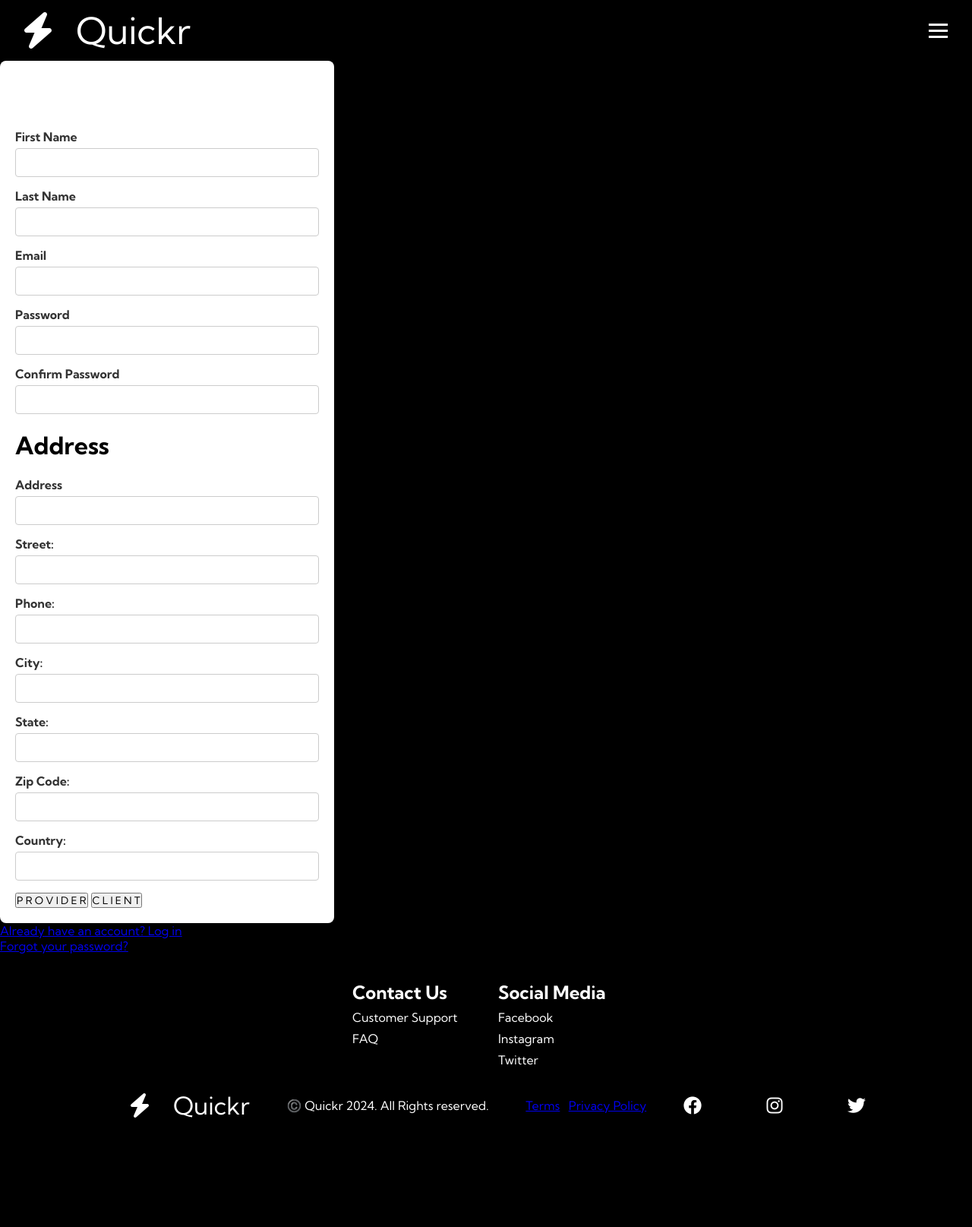
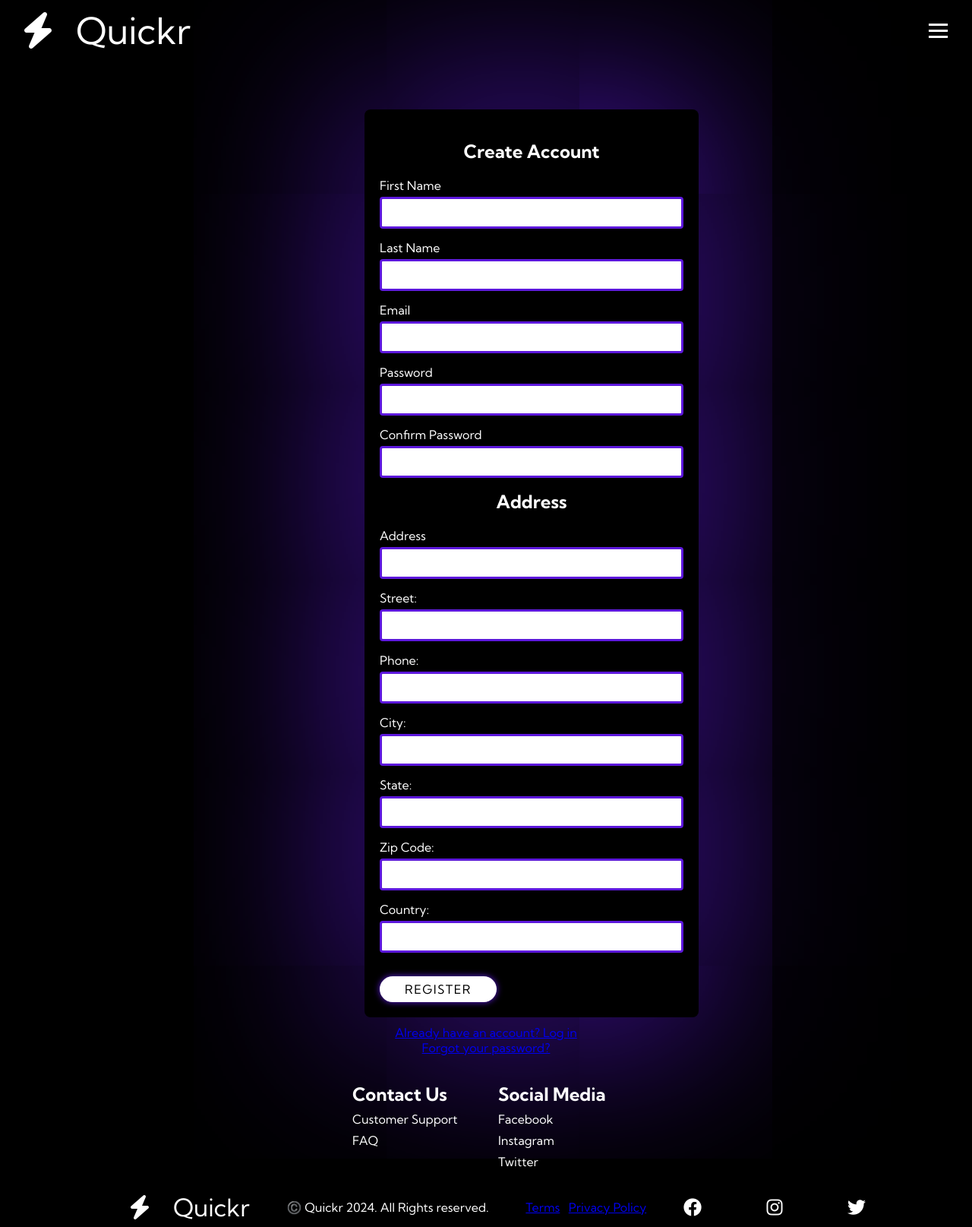
Before and after one commit to Sadbags/Portfolio, a Flask app: page /show_register in a window 1280 px wide. Shown: the whole page at 76% size. Before the commit the page ends 1471 px from the top, so only its background shows below. Run offline with Flask 3, Linux system fonts and the light colour scheme.

Commit message:
fix register & home css & html sizes

```diff
--- a/static/CSS/base.css
+++ b/static/CSS/base.css
@@ -78,6 +78,9 @@ body {
     top: 80px;
     left: 0;
     z-index: 1;
+    margin-left: 25%;
+    margin-top: 2rem;
+
   }
 
   .navbar__menu.active {
--- a/static/CSS/home.css
+++ b/static/CSS/home.css
@@ -8,7 +8,7 @@
         animation: stroke 4s infinite alternate;
         stroke-width: 2;
         stroke: #5d18dc;
-        font-size: 135px;
+        font-size: 125px;
     }
     @keyframes stroke { /*linear gradient*/
         0%   {
--- a/static/CSS/register.css
+++ b/static/CSS/register.css
@@ -1,12 +1,12 @@
-
-/* Contenedor del formulario */
+  /* Contenedor del formulario */
 .register-container {
-    background-color: #ffffff;
     padding: 20px;
     border-radius: 8px;
-    box-shadow: 0 2px 10px rgba(0, 0, 0, 0.1);
+    box-shadow: 0 1px 1000px #5d18dc;
     width: 100%;
     max-width: 400px;
+    margin-top: 4rem;
+    margin-left: 37.5%;
 }
 
 /* Título del formulario */
@@ -16,7 +16,12 @@
     color: #ffffff;
     text-align: center;
 }
-
+.register-container h1 {
+    margin-bottom: 20px;
+    font-size: 24px;
+    color: #ffffff;
+    text-align: center;
+}
 /* Mensaje de error */
 .error-message {
     color: red;
@@ -32,33 +37,32 @@
 .form-group label {
     display: block;
     margin-bottom: 5px;
-    font-weight: bold;
-    color: #333;
+    color: #fff;
 }
 
 .form-group input {
     width: 100%;
     padding: 10px;
-    border: 1px solid #ccc;
+    border: 3px solid #5d18dc;
     border-radius: 4px;
     box-sizing: border-box;
 }
 
 .form-group input:focus {
-    border-color: #007bff;
+    border-color: #5d18dc;
     outline: none;
-    box-shadow: 0 0 5px rgba(0, 123, 255, 0.5);
+    box-shadow: 0 1px 1000px #5d18dc;
 }
 
 /* Enlaces */
-.link {
+.links {
     display: block;
     margin-top: 10px;
     text-align: center;
-    color: #b4c2d0;
+    color: #ffffff;
     text-decoration: none;
 }
 
 .link:hover {
-    text-decoration: underline;
+    text-decoration: none;
 }
--- a/templates/home.html
+++ b/templates/home.html
@@ -11,12 +11,12 @@
 			<div class="main__content">
 				<div class="wrapper"> <!-- logo QUICKR SVG -->
 					<svg>
-						<text x="50%" y="50%" dy=".35em" text-anchor="middle">
+						<text x="40%" y="50%" dy=".35em" text-anchor="middle">
 							QUICKR
 						</text>
 					</svg>
 				</div>
-				<h2>Everithing you're going to NEED</h2>
+				<h2>Everything you're going to NEED</h2>
 				<p>All professional services in one place</p>
 				<a href="{{ url_for('get_services') }}" class="button">Get Started</a> <!-- pasa a services.html -->
 			</div>
--- a/templates/register.html
+++ b/templates/register.html
@@ -66,12 +66,9 @@
             <input type="text" id="country" name="country" required>
         </div>
 
-        <!-- Botones para seleccionar el tipo de usuario -->
-        <button type="submit" name="user_type" value="provider" class="animated-button">
-            <span class="text">P R O V I D E R</span>
         </button>
-        <button type="submit" name="user_type" value="client" class="animated-button">
-            <span class="text">C L I E N T</span>
+        <button type="submit" name="user_type" value="client" class="button">
+            <span class="text">REGISTER</span>
         </button>
     </form>
 </div>
@@ -85,4 +82,5 @@
 
 {% block scripts %}
 <script src="{{ url_for('static', filename='JS/create_user_address.js') }}"></script>
+<script src="{{ url_for('static', filename='JS/mobile-menu.js') }}"></script>
 {% endblock %}
```
